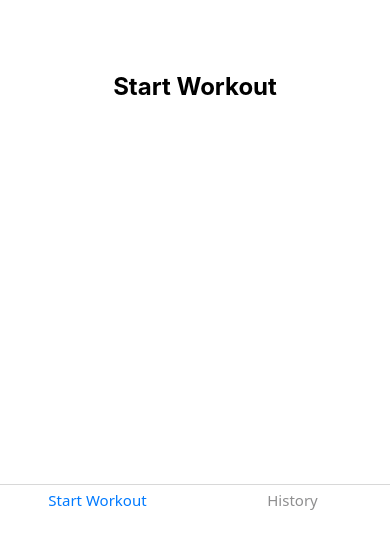
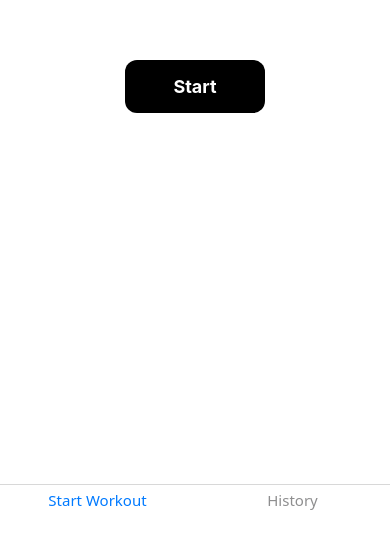
Before and after one commit to BogdanM0103/LiftSimple, a React Native app: screen / in a window 390 px wide. Shown: the part 311-844 px from the top of the page. Built offline with nearby package versions, Linux system fonts and the light colour scheme.

Commit message:
added a dropdown

```diff
--- a/screens/StartWorkout.tsx
+++ b/screens/StartWorkout.tsx
@@ -1,9 +1,27 @@
-import { View, Text, StyleSheet } from 'react-native';
+import { useState } from 'react';
+import { View, TouchableOpacity, Text, Modal, StyleSheet } from 'react-native';
 
 export default function StartWorkout() {
+  const [modalVisible, setModalVisible] = useState(false);
+
   return (
     <View style={styles.container}>
-      <Text style={styles.text}>Start Workout</Text>
+      <TouchableOpacity style={styles.button} onPress={() => setModalVisible(true)}>
+        <Text style={styles.buttonText}>Start</Text>
+      </TouchableOpacity>
+
+      <Modal
+        visible={modalVisible}
+        animationType="slide"
+        onRequestClose={() => setModalVisible(false)}
+      >
+        <View style={styles.modal}>
+          <TouchableOpacity style={styles.closeButton} onPress={() => setModalVisible(false)}>
+            <Text style={styles.closeText}>✕</Text>
+          </TouchableOpacity>
+          <Text style={styles.modalTitle}>Workout</Text>
+        </View>
+      </Modal>
     </View>
   );
 }
@@ -15,8 +33,33 @@ const styles = StyleSheet.create({
     justifyContent: 'center',
     backgroundColor: '#fff',
   },
-  text: {
-    fontSize: 24,
+  button: {
+    backgroundColor: '#000',
+    paddingVertical: 16,
+    paddingHorizontal: 48,
+    borderRadius: 12,
+  },
+  buttonText: {
+    color: '#fff',
+    fontSize: 18,
     fontWeight: 'bold',
   },
+  modal: {
+    flex: 1,
+    backgroundColor: '#fff',
+    paddingTop: 60,
+    paddingHorizontal: 24,
+  },
+  closeButton: {
+    alignSelf: 'flex-end',
+  },
+  closeText: {
+    fontSize: 22,
+    color: '#000',
+  },
+  modalTitle: {
+    fontSize: 28,
+    fontWeight: 'bold',
+    marginTop: 24,
+  },
 });
```
